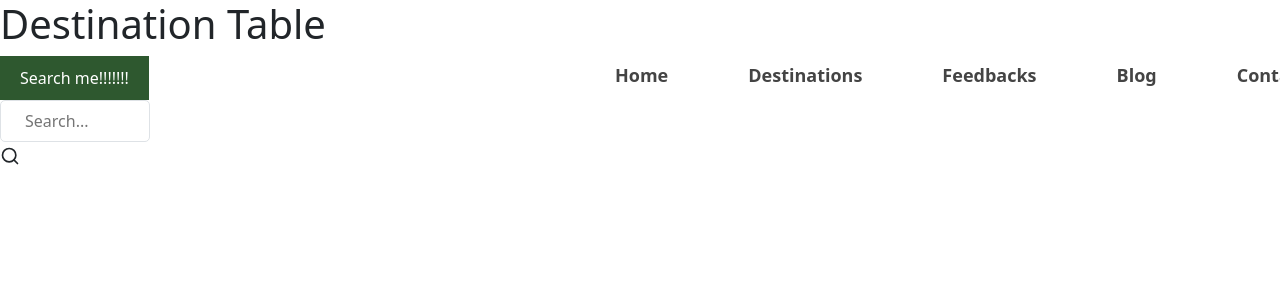
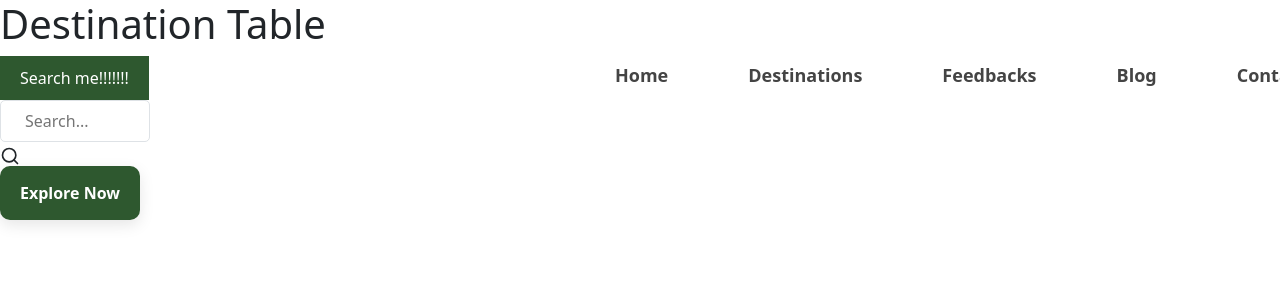
Before and after one commit to DipanjanLaha/TravelTranquility, a React (Create React App) app in the folder frontend/: page /Destination in a window 1280 px wide. Shown: the top 300 px of the page. Built offline with nearby package versions, Linux system fonts and the light colour scheme.

Commit message:
searchbar button

```diff
--- a/frontend/src/components/searchbar.js
+++ b/frontend/src/components/searchbar.js
@@ -1,10 +1,39 @@
 import { useState, useEffect } from 'react';
 import { Search } from 'lucide-react';
+import { useNavigate } from 'react-router-dom';
+import styled from 'styled-components';
+
+const ExploreButton = styled.button`
+  background-color: #2e582f;
+  color: white;
+  padding: 15px 20px;
+  border: none;
+  border-radius: 10px;
+  font-size: 1rem;
+  font-weight: bold;
+  cursor: pointer;
+  box-shadow: 0px 5px 15px rgba(0, 0, 0, 0.1);
+  transition: background-color 0.3s ease, box-shadow 0.3s ease;
+
+  &:hover {
+    background-color: #67924d;
+  }
+
+  &:focus {
+    outline: none;
+  }
+`;
 
 const SearchBox = () => {
   const [query, setQuery] = useState('');
   const [suggestions, setSuggestions] = useState([]);
   const [loading, setLoading] = useState(false);
+  const navigate = useNavigate();
+
+  const handleSearchClick = () => { navigate('/transport', {
+      state: { searchQuery: query },
+    });
+  };
 
   useEffect(() => {
     const fetchSuggestions = async () => {
@@ -69,6 +98,7 @@ const SearchBox = () => {
             ))}
           </div>
         )}
+        <ExploreButton onClick={handleSearchClick}>Explore Now</ExploreButton>
       </div>
     </div>
   );
```
